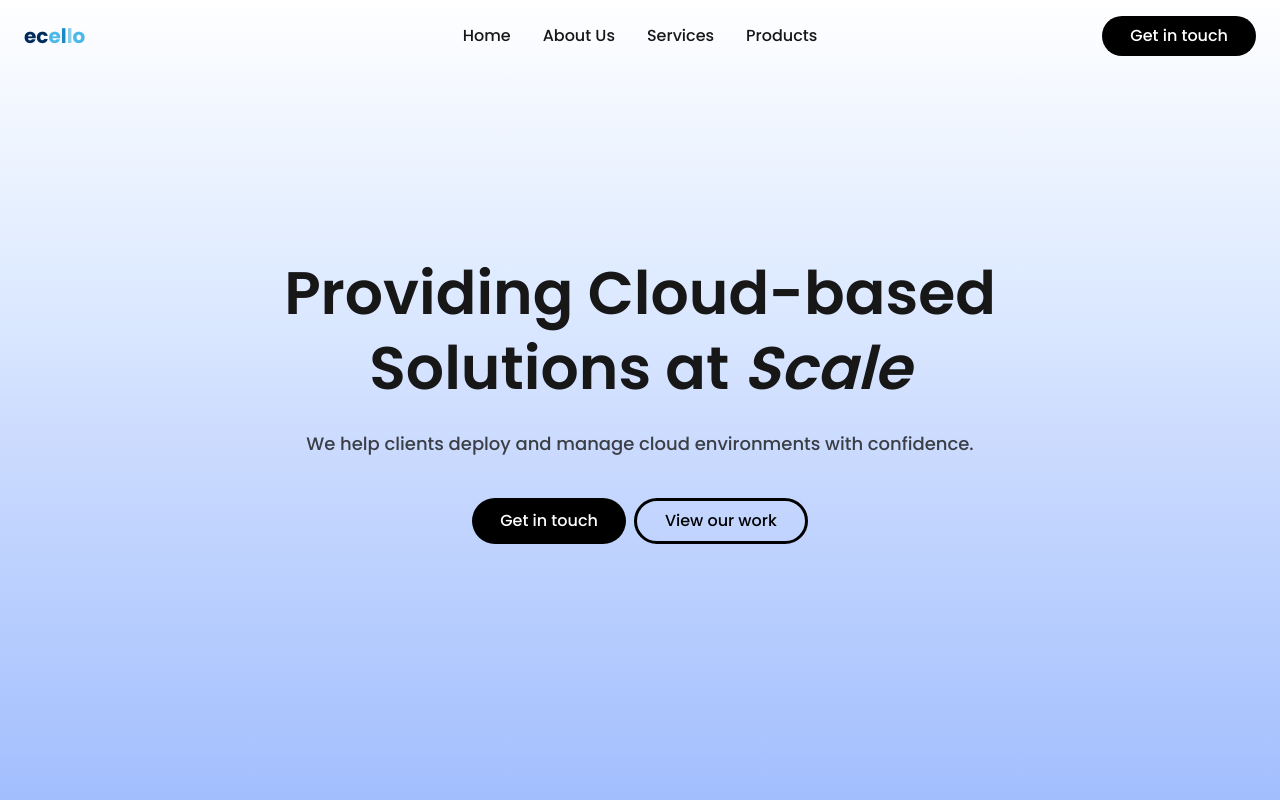
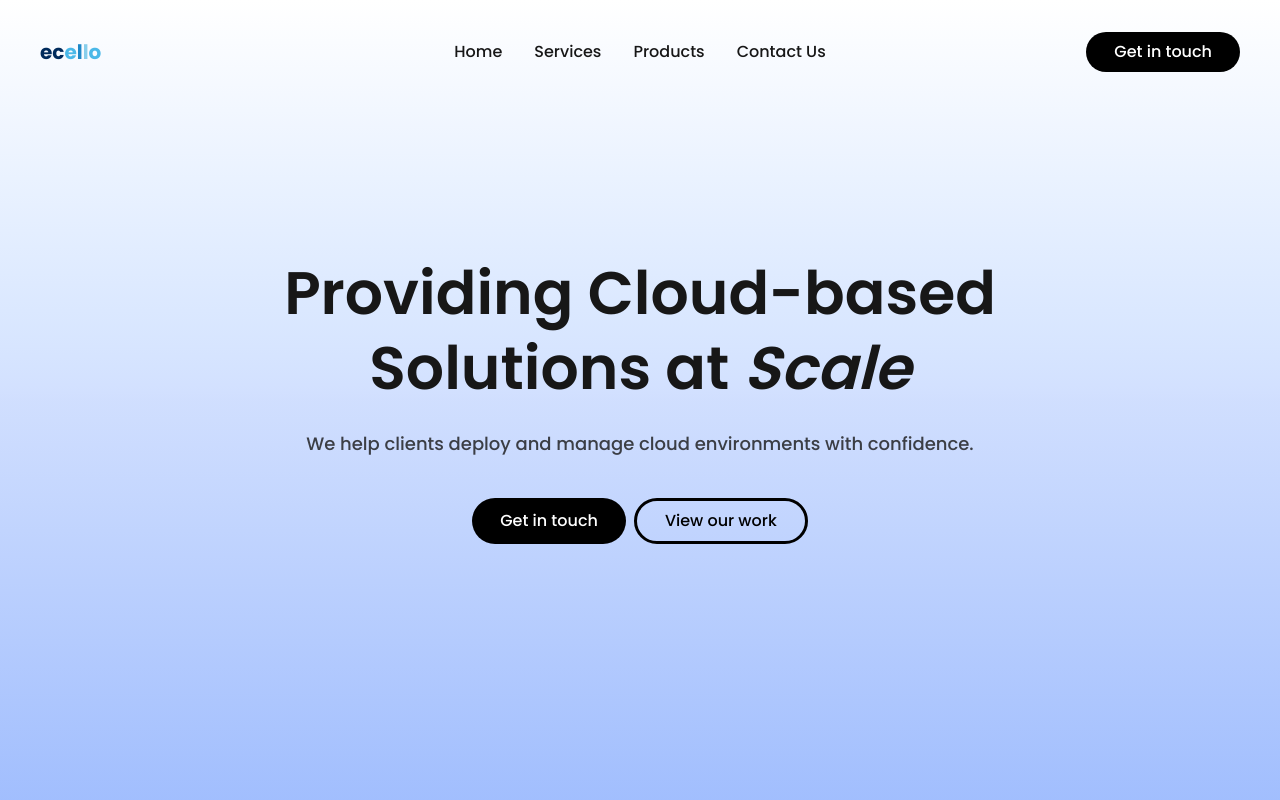
Before and after one commit to ecellolabs/Website, a Next.js app: page / in a window 1280 px wide. Shown: the top 800 px of the page. Built offline with nearby package versions, Linux system fonts and the light colour scheme.

Commit message:
add further optimization

```diff
--- a/app/components/header.tsx
+++ b/app/components/header.tsx
@@ -1,14 +1,24 @@
 "use client";
-import { useState } from "react";
+import { useState, useEffect } from "react";
 import GetInTouch from "./ui/get-in-touch";
 
 export default function Header() {
-  const navItems = ['Home', 'About Us', 'Services', 'Products'];
+  const navItems = ['Home', 'Services', 'Products', 'Contact Us'];
   const [isMobileMenuOpen, setIsMobileMenuOpen] = useState(false);
+  const [isScrolled, setIsScrolled] = useState(false);
+
+  useEffect(() => {
+    const handleScroll = () => {
+      setIsScrolled(window.scrollY > 0);
+    };
+
+    window.addEventListener('scroll', handleScroll);
+    return () => window.removeEventListener('scroll', handleScroll);
+  }, []);
 
   return (
-    <header className="fixed top-0 left-0 right-0 z-50 px-4 md:px-6 py-4">
-      <nav className="max-w-7xl mx-auto">
+    <header className={`fixed top-4 left-4 right-4 z-50 transition-all duration-300 ${isScrolled ? 'bg-white shadow-xs rounded-2xl' : ''}`}>
+      <nav className="max-w-7xl mx-auto px-4 md:px-6 py-4">
         {/* Desktop/Tablet Layout */}
         <div className="hidden md:grid md:grid-cols-3 items-center">
           <div className="justify-self-start">
```
